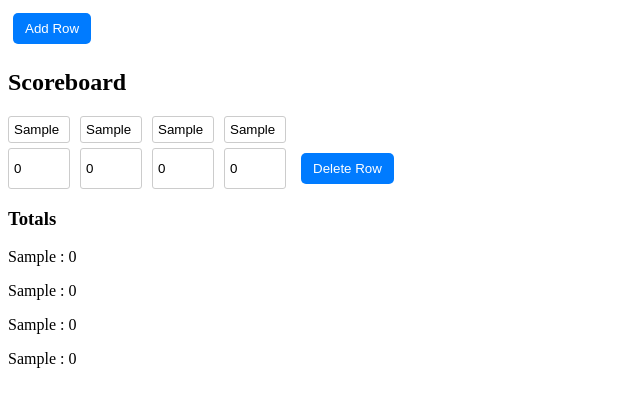
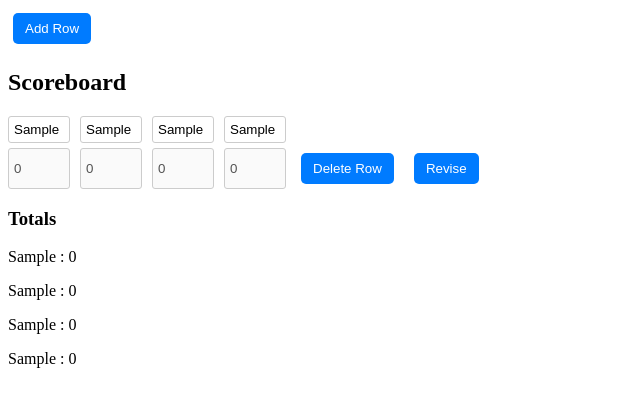
Before and after one commit to Potassium-chromate/tiny_app, a React (Vite) app: page / in a window 1280 px wide. Both pictures are taken after typing "Sample", "Sample", "Sample", "Sample" into the empty fields and a click on the button "Add Row". Shown: the top 402 px of the page, without its empty margins (0-640 px from the left). Built offline with nearby package versions, Linux system fonts and the light colour scheme.

Commit message:
Add revise and confirm button

```diff
--- a/src/App.jsx
+++ b/src/App.jsx
@@ -6,8 +6,8 @@ function App() {
   const [playersname, setNames] = useState(["", "", "", ""]); // Store player names
 
   const AddRow = () => {
-    // Add a new row with default values (0, 0, 0, 0) for each player
-    setRows([...rows, [0, 0, 0, 0]]);
+    // Add a new row with default values (0, 0, 0, 0) for each player and editable state as false
+    setRows([...rows, { values: [0, 0, 0, 0], editable: false }]);
   };
 
   const DeleteRow = (rowIndex) => {
@@ -19,7 +19,7 @@ function App() {
   const HandleInputChange = (rowIndex, colIndex, value) => {
     // Update a specific value in the 2D array
     const newRows = [...rows];
-    newRows[rowIndex][colIndex] = value;
+    newRows[rowIndex].values[colIndex] = value;
     setRows(newRows);
   };
 
@@ -30,11 +30,18 @@ function App() {
     setNames(newNames);
   };
 
+  const HandleRevise = (rowIndex) => {
+    // Toggle the editable state of the row
+    const newRows = [...rows];
+    newRows[rowIndex].editable = !newRows[rowIndex].editable;
+    setRows(newRows);
+  };
+
   const CalculateSums = () => {
     // Calculate the sums for each player (column)
     const sums = [0, 0, 0, 0];
     rows.forEach((row) => {
-      row.forEach((value, colIndex) => {
+      row.values.forEach((value, colIndex) => {
         sums[colIndex] += value;
       });
     });
@@ -60,7 +67,12 @@ function App() {
           />
         ))}
       </div>
-      <NumberInputList rows={rows} onInputChange={HandleInputChange} onDeleteRow={DeleteRow} />
+      <NumberInputList
+        rows={rows}
+        onInputChange={HandleInputChange}
+        onDeleteRow={DeleteRow}
+        onRevise={HandleRevise}
+      />
       <h3>Totals</h3>
       {sums.map((sum, index) => (
         <p key={index}>{playersname[index] || `Player ${index + 1}`} : {sum}</p>
@@ -69,39 +81,46 @@ function App() {
   );
 }
 
-function NumberInputList({ rows, onInputChange, onDeleteRow }) {
+function NumberInputList({ rows, onInputChange, onDeleteRow, onRevise }) {
   return (
     <div>
       {rows.map((row, rowIndex) => (
         <div key={rowIndex} className="input-row">
-          {row.map((value, colIndex) => (
+          {row.values.map((value, colIndex) => (
             <InputRect
               key={colIndex}
               value={value}
               colIndex={colIndex}
               rowIndex={rowIndex}
               onChange={onInputChange}
+              editable={row.editable}
             />
           ))}
           <button onClick={() => onDeleteRow(rowIndex)}>Delete Row</button>
+          <button
+            onClick={() => onRevise(rowIndex)}
+            style={{
+              backgroundColor: row.editable ? "#ff0000" : "#007bff", // blue if editable, red otherwise
+            }}
+          >
+            {row.editable ? "Confirm" : "Revise"}
+          </button>
         </div>
       ))}
     </div>
   );
 }
 
-function InputRect({ value, colIndex, rowIndex, onChange }) {
+
+function InputRect({ value, colIndex, rowIndex, onChange, editable }) {
   return (
     <input
-      type="number"
+      type="text"
       value={value}
       onChange={(e) => onChange(rowIndex, colIndex, Number(e.target.value))}
+      disabled={!editable} // Disable the input if not editable
     />
   );
 }
 
-function TitleRect({ placeholder }) {
-  return <input type="text" placeholder={placeholder} readOnly />;
-}
-
 export default App;
```
